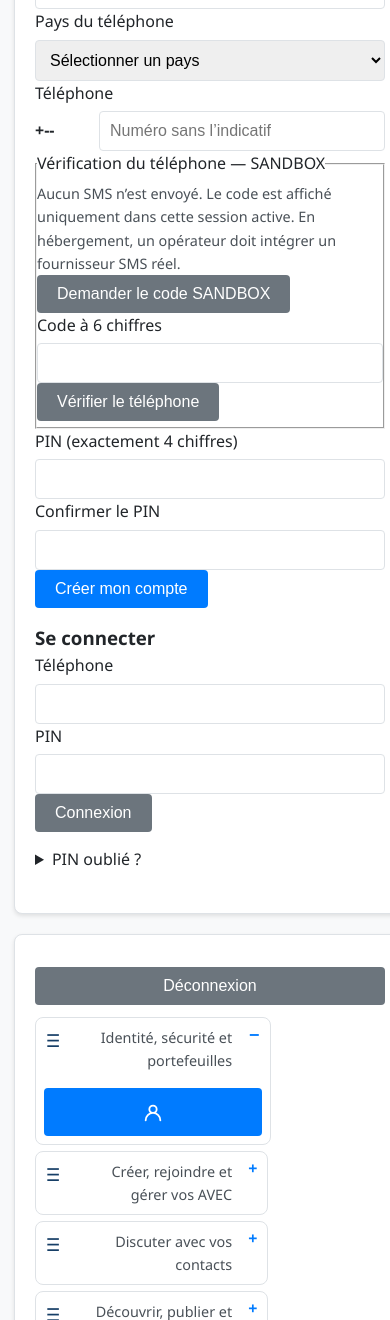
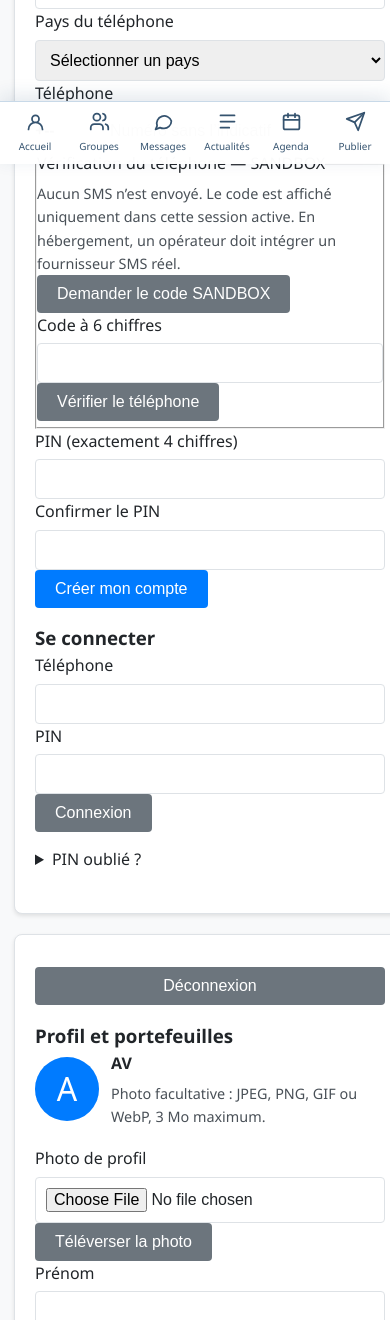
Before and after one commit to ishuk77/BACKEND, a website: page public/platform.html in a window 390 px wide. Shown: the part 680-2000 px from the top of the page. Drawn offline with Linux system fonts and the light colour scheme.

Commit message:
Add mobile bottom navigation
Co-authored-by: Copilot App <223556219+Copilot@users.noreply.github.com>

```diff
--- a/public/platform.html
+++ b/public/platform.html
@@ -40,6 +40,14 @@
                     <summary>Social <span>Découvrir, publier et planifier</span></summary>
                     <div class="button-grid icon-grid"><button data-screen="discoverScreen" data-i18n-label="discover" class="btn btn-secondary icon-button" type="button" aria-label="Découvrir des membres" title="Découvrir des membres"><svg class="action-icon" aria-hidden="true"><use href="icons.svg#search"></use></svg><span class="sr-only">Découvrir des membres</span></button><button data-screen="feedScreen" data-i18n-label="feed" class="btn btn-secondary icon-button" type="button" aria-label="Fil social" title="Fil social"><svg class="action-icon" aria-hidden="true"><use href="icons.svg#feed"></use></svg><span class="sr-only">Fil social</span></button><button data-screen="contentScreen" data-i18n-label="publish" class="btn btn-primary publish-portal-action icon-button" type="button" aria-label="Publier, annoncer ou faire de la publicité" title="Publier, annoncer ou faire de la publicité"><svg class="action-icon" aria-hidden="true"><use href="icons.svg#publish"></use></svg><span class="sr-only">Publier, annoncer ou faire de la publicité</span></button><button data-screen="calendarScreen" data-i18n-label="calendar" class="btn btn-secondary icon-button" type="button" aria-label="Agenda" title="Agenda"><svg class="action-icon" aria-hidden="true"><use href="icons.svg#calendar"></use></svg><span class="sr-only">Agenda</span></button></div>
                 </details>
+            </nav>
+            <nav class="portal-mobile-nav" aria-label="Navigation principale mobile">
+                <button data-screen="profileScreen" type="button" aria-label="Accueil et portefeuille" title="Accueil"><svg class="action-icon" aria-hidden="true"><use href="icons.svg#profile"></use></svg><span>Accueil</span></button>
+                <button data-screen="groupsScreen" type="button" aria-label="Groupes AVEC" title="Groupes"><svg class="action-icon" aria-hidden="true"><use href="icons.svg#groups"></use></svg><span>Groupes</span></button>
+                <button data-screen="friendsScreen" type="button" aria-label="Messages" title="Messages"><svg class="action-icon" aria-hidden="true"><use href="icons.svg#chat"></use></svg><span>Messages</span></button>
+                <button data-screen="feedScreen" type="button" aria-label="Actualités et réseau" title="Actualités"><svg class="action-icon" aria-hidden="true"><use href="icons.svg#feed"></use></svg><span>Actualités</span></button>
+                <button data-screen="calendarScreen" type="button" aria-label="Agenda et appels" title="Agenda"><svg class="action-icon" aria-hidden="true"><use href="icons.svg#calendar"></use></svg><span>Agenda</span></button>
+                <button data-screen="contentScreen" type="button" aria-label="Marketplace et publications" title="Publier"><svg class="action-icon" aria-hidden="true"><use href="icons.svg#publish"></use></svg><span>Publier</span></button>
             </nav>
             <div id="portalNotice" class="notifications" role="status"></div>
 
--- a/public/style.css
+++ b/public/style.css
@@ -176,33 +176,47 @@ header {
     max-height: calc(100vh - 24px);
     overflow: auto;
 }
+.portal-mobile-nav { display: none; }
 #portalSection > #portalNotice,
 #portalSection > .portal-screen { grid-column: 2; }
 #portalSection > .portal-screen { margin-top: 0; }
 
 @media (max-width: 720px) {
+    body:has(#portalSection:not([hidden])) { padding-bottom: 82px; }
     #portalSection { display: block; }
-    #portalSection > .portal-nav {
-        position: static;
-        display: flex;
-        gap: 6px;
-        margin: 12px 0;
-        max-height: none;
-        overflow-x: auto;
+    #portalSection > .portal-nav { display: none; }
+    #portalSection > .portal-screen { margin-top: 16px; border-top: 0; padding-top: 0; }
+    .portal-mobile-nav {
+        position: fixed;
+        z-index: 20;
+        right: 0;
+        bottom: 0;
+        left: 0;
+        display: grid;
+        grid-template-columns: repeat(6, 1fr);
+        gap: 2px;
+        padding: 7px 4px max(7px, env(safe-area-inset-bottom));
+        border-top: 1px solid #c8d9e8;
+        background: rgba(255,255,255,.98);
+        box-shadow: 0 -5px 18px rgba(23,63,103,.12);
     }
-    #portalSection > .portal-nav .action-menu { flex: 0 0 auto; }
-    #portalSection > .portal-nav .action-menu summary {
-        min-height: 42px;
-        padding: 8px 10px;
-        font-size: 0;
+    .portal-mobile-nav button {
+        display: grid;
+        place-items: center;
+        gap: 2px;
+        min-width: 0;
+        min-height: 48px;
+        border: 0;
+        border-radius: 8px;
+        background: transparent;
+        color: #35536f;
+        font: inherit;
+        font-size: .62rem;
+        cursor: pointer;
     }
-    #portalSection > .portal-nav .action-menu summary::before {
-        content: "☰";
-        font-size: 1.1rem;
-    }
-    #portalSection > .portal-nav .action-menu summary::after { font-size: 1rem; }
-    #portalSection > .portal-nav .action-menu > .button-grid { padding: 8px; }
-    #portalSection > .portal-screen { margin-top: 16px; }
+    .portal-mobile-nav button:hover,
+    .portal-mobile-nav button:focus-visible { color: #0056b3; background: #e7f1ff; outline: none; }
+    .portal-mobile-nav .action-icon { width: 21px; height: 21px; }
 }
 
 .wallet-card {
--- a/public/sw.js
+++ b/public/sw.js
@@ -1,4 +1,4 @@
-const CACHE_NAME = 'avec-microcredit-cache-v32';
+const CACHE_NAME = 'avec-microcredit-cache-v33';
 const ASSETS = [
   '.',
   'index.html',
```
Also changed, not shown: test/ui-button-bindings.test.js (+1 -1 lines).
